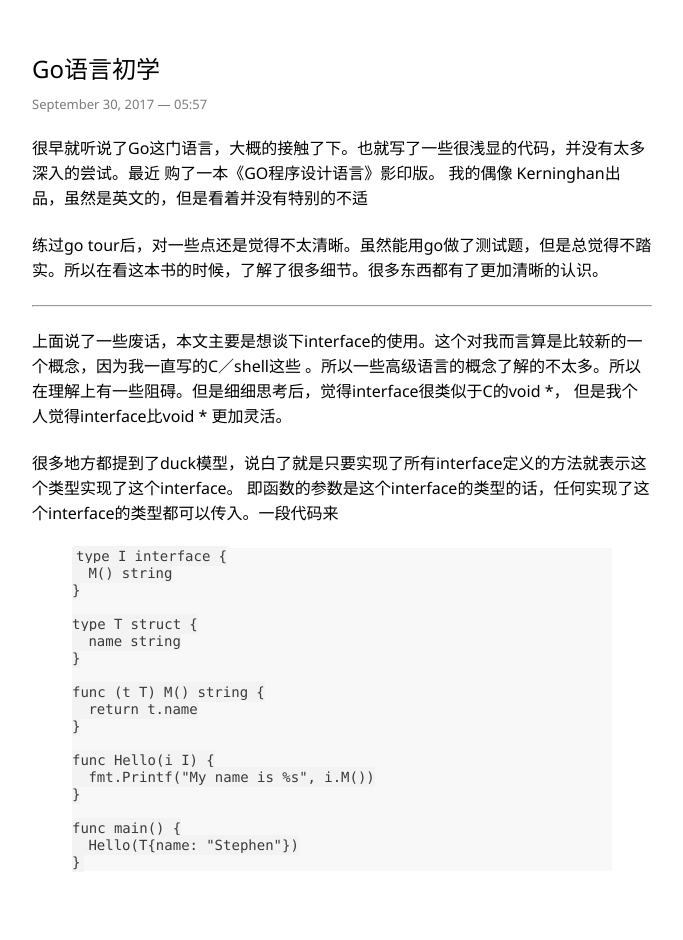
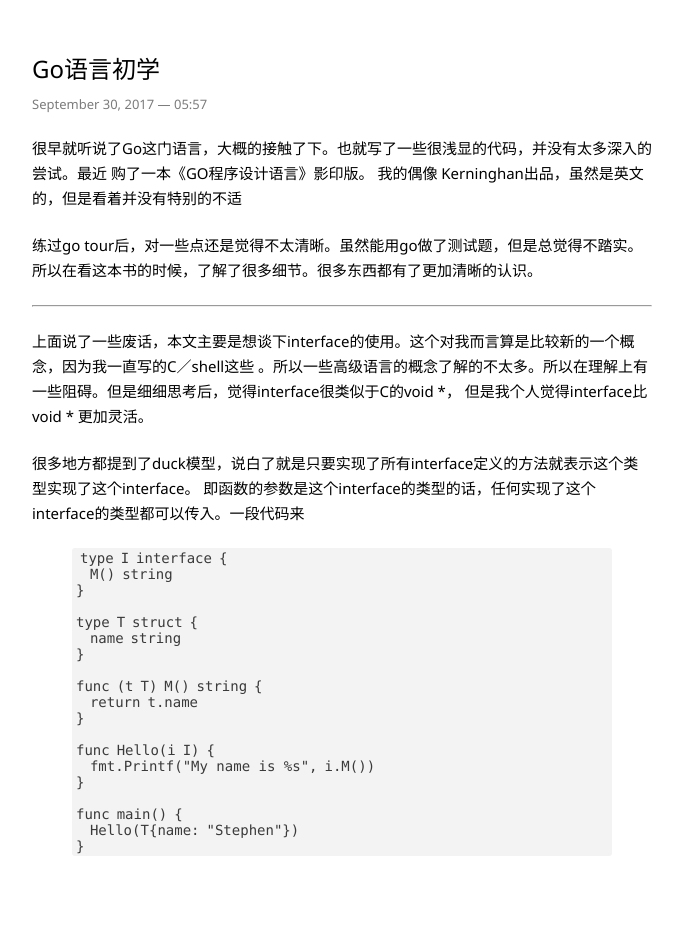
Before and after one commit to JesseEisen/JesseEisen.github.io, a Jekyll site: the page built from _posts/2017-09-30-golang-learn.md, in a window 1280 px wide. Shown: the whole page, without its empty margins (298-981 px from the left). Built offline with Jekyll 4.4.1, drawn with Linux system fonts in a browser that asks for light colours.

Commit message:
fix post css

```diff
--- a/css/posts.css
+++ b/css/posts.css
@@ -63,7 +63,7 @@ body {
  }
 
  .post-content p {
-     font-size: 16px;
+     font-size: 15px;
      line-height: 25px;
      margin: 22px 0;
  }
@@ -77,11 +77,7 @@ body {
      font-size: 15px;
  }
 
-pre {
-    background: rgb(248, 248, 248);
-}
-
- code {
+pre,code {
      background: #f3f3f3;
      padding: 2px 4px;
      border-radius: 3px;
```
